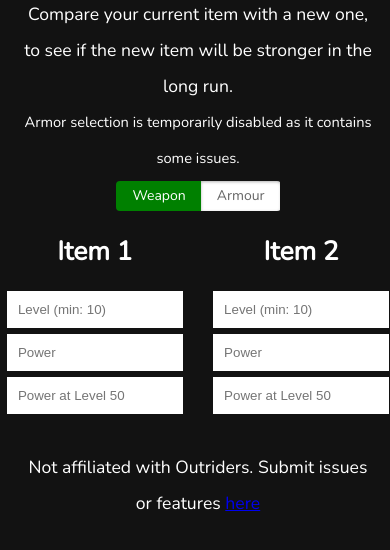
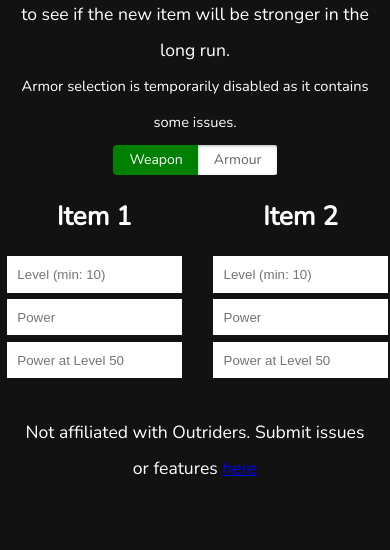
Before and after one commit to ebebbington/outriders-calc, a plain HTML site: page index.html in a window 390 px wide. Shown: the part 152-702 px from the top of the page. Drawn offline with nearby package versions, Linux system fonts and the light colour scheme.

Commit message:
fix more ui issues for mobile

```diff
--- a/index.css
+++ b/index.css
@@ -11,7 +11,8 @@
     line-height: 2.25rem;
     width: 396px;
     margin: auto;
-    margin-top: 5em;
+    margin-top: 3em;
+    max-width: 100vw;
 }
 .display-block {
     display: block;
@@ -125,3 +126,19 @@
 }
 
 /*TODO ON MOBILE, DESCRESE WIDTH OF ITEM IONPUTS AND INCREASE FONT SIZE*/
+
+
+@media only screen
+
+  and (min-device-width: 375px)
+
+  and (max-device-width: 667px)
+
+  and (-webkit-min-device-pixel-ratio: 2) {
+
+  .card input {
+      width: 130px;
+      font-size: .9em;
+  }
+
+}
```
